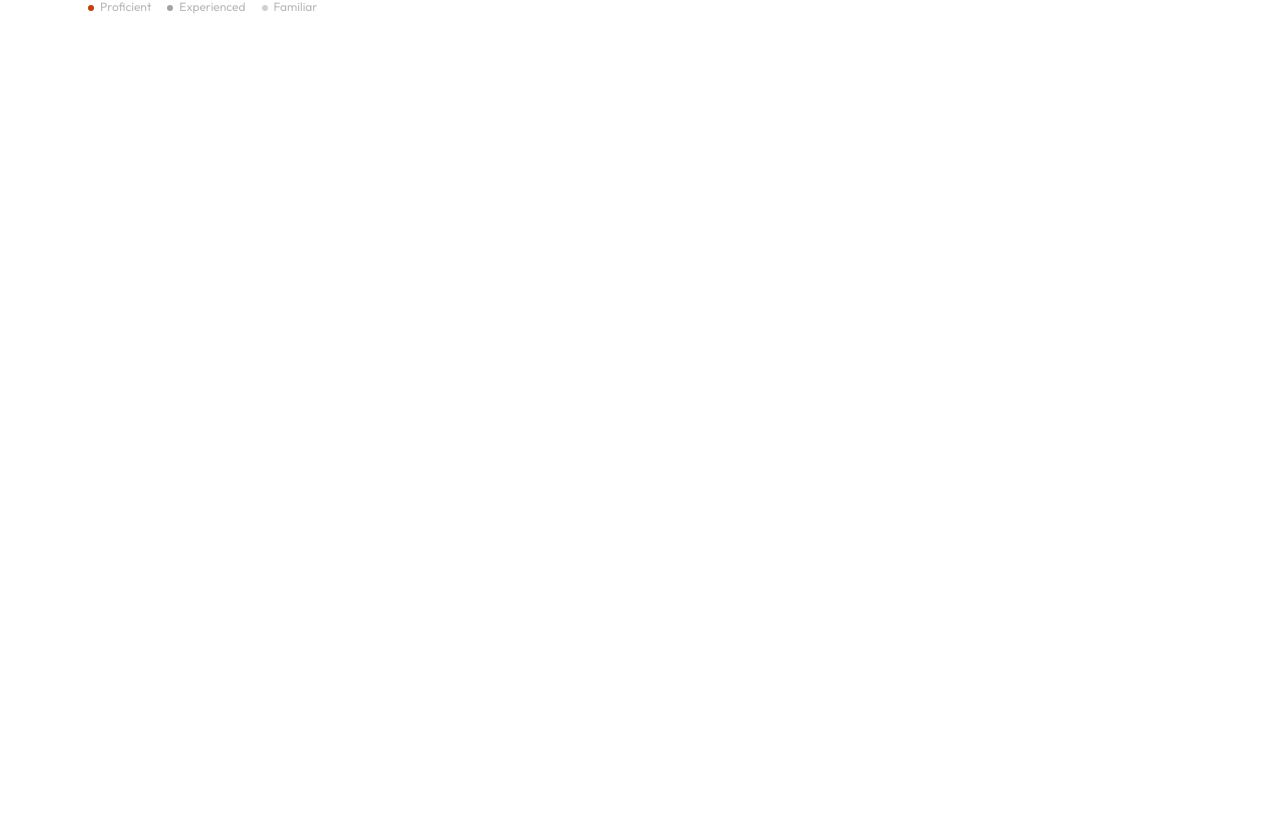
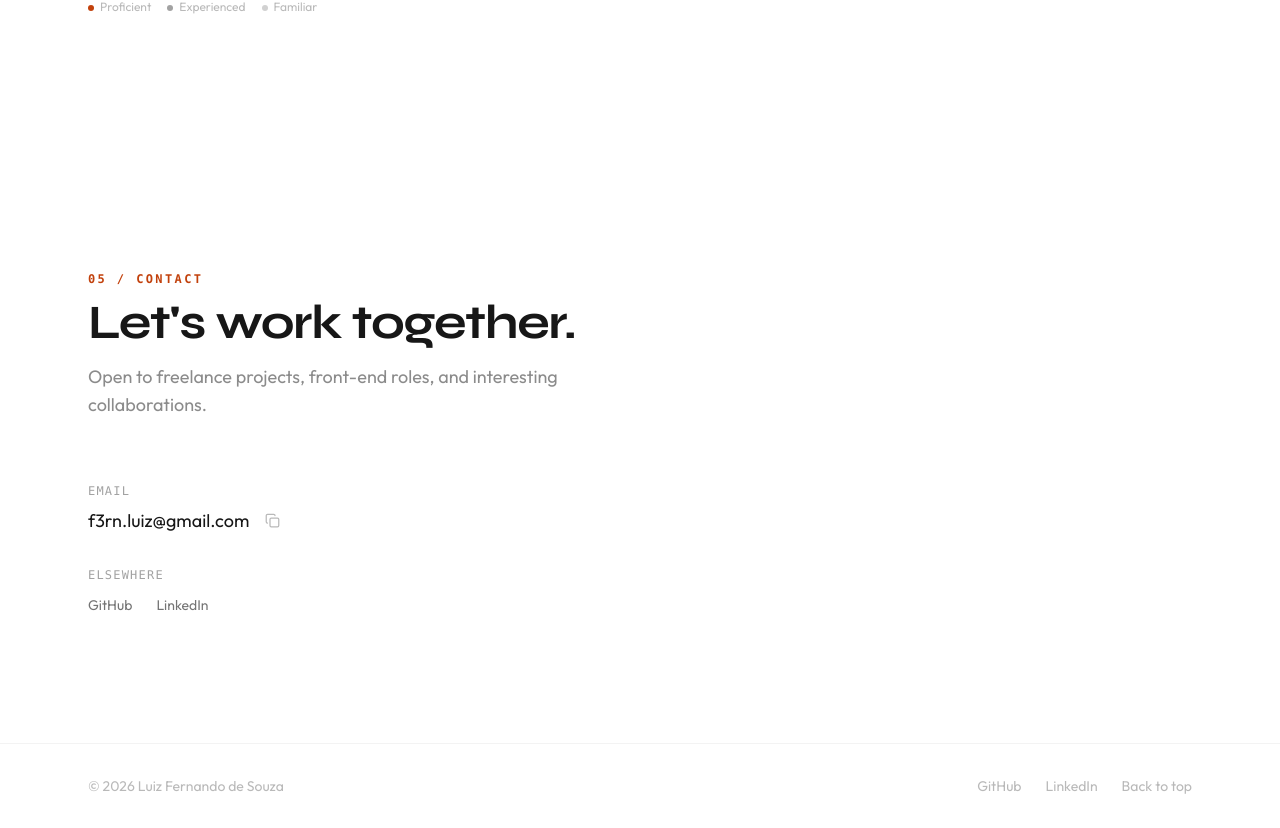
Before and after one commit to luizfsouzadev/portfolio, a Next.js app: page / in a window 1280 px wide. Shown: the part 4136-4964 px from the top of the page. Before the commit the page ends 4279 px from the top, so only its background shows below. Built offline with nearby package versions, Linux system fonts and the light colour scheme; no server answers.

Commit message:
feat: implement contact section and footer

```diff
--- a/src/components/layout/Footer.tsx
+++ b/src/components/layout/Footer.tsx
@@ -1,5 +1,26 @@
-// TODO: copyright, GitHub/LinkedIn links, back to top button
+import type { JSX } from 'react';
+import { siteConfig } from '@/data/site';
 
-export function Footer() {
-	return <footer role='contentinfo'>{/* TODO */}</footer>;
+export function Footer(): JSX.Element {
+	const year = new Date().getFullYear();
+
+	return (
+		<footer role='contentinfo' className='border-foreground/5 border-t py-8'>
+			<div className='mx-auto flex max-w-6xl flex-col items-center justify-between gap-4 px-6 sm:flex-row'>
+				<p className='font-body text-foreground/30 text-sm'>&copy; {year} Luiz Fernando de Souza</p>
+
+				<div className='flex items-center gap-6'>
+					<a href={siteConfig.github} target='_blank' rel='noopener noreferrer' className='font-body text-foreground/30 hover:text-foreground text-sm transition-colors'>
+						GitHub
+					</a>
+					<a href={siteConfig.linkedin} target='_blank' rel='noopener noreferrer' className='font-body text-foreground/30 hover:text-foreground text-sm transition-colors'>
+						LinkedIn
+					</a>
+					<a href='#hero' className='font-body text-foreground/30 hover:text-accent text-sm transition-colors'>
+						Back to top
+					</a>
+				</div>
+			</div>
+		</footer>
+	);
 }
--- a/src/components/sections/Contact.tsx
+++ b/src/components/sections/Contact.tsx
@@ -1,9 +1,51 @@
-// TODO: contact form, social links, email copy button
+'use client';
 
-export function Contact() {
+import { useState } from 'react';
+import type { JSX } from 'react';
+import { Copy, Check } from 'lucide-react';
+import { siteConfig } from '@/data/site';
+import { SectionHeader } from '@/components/ui/SectionHeader';
+
+export function Contact(): JSX.Element {
+	const [copied, setCopied] = useState(false);
+
+	const copyEmail = async (): Promise<void> => {
+		await navigator.clipboard.writeText(siteConfig.email);
+		setCopied(true);
+		setTimeout(() => setCopied(false), 2000);
+	};
+
 	return (
-		<section id='contact' aria-label='Contact'>
-			{/* TODO */}
+		<section id='contact' aria-label='Contact' className='py-24 md:py-32'>
+			<div className='mx-auto max-w-6xl px-6'>
+				<SectionHeader number='05' label='Contact' heading="Let's work together." subheading='Open to freelance projects, front-end roles, and interesting collaborations.' />
+
+				<div className='max-w-lg space-y-8'>
+					<div>
+						<p className='text-foreground/40 mb-2 font-mono text-xs tracking-widest uppercase'>Email</p>
+						<div className='flex items-center gap-3'>
+							<a href={`mailto:${siteConfig.email}`} className='font-body text-foreground hover:text-accent text-lg transition-colors'>
+								{siteConfig.email}
+							</a>
+							<button type='button' onClick={copyEmail} aria-label={copied ? 'Email copied' : 'Copy email address'} className='text-foreground/30 hover:text-foreground rounded p-1 transition-colors'>
+								{copied ? <Check size={15} aria-hidden /> : <Copy size={15} aria-hidden />}
+							</button>
+						</div>
+					</div>
+
+					<div>
+						<p className='text-foreground/40 mb-3 font-mono text-xs tracking-widest uppercase'>Elsewhere</p>
+						<div className='flex gap-6'>
+							<a href={siteConfig.github} target='_blank' rel='noopener noreferrer' className='font-body text-foreground/60 hover:text-accent text-sm transition-colors'>
+								GitHub
+							</a>
+							<a href={siteConfig.linkedin} target='_blank' rel='noopener noreferrer' className='font-body text-foreground/60 hover:text-accent text-sm transition-colors'>
+								LinkedIn
+							</a>
+						</div>
+					</div>
+				</div>
+			</div>
 		</section>
 	);
 }
```
